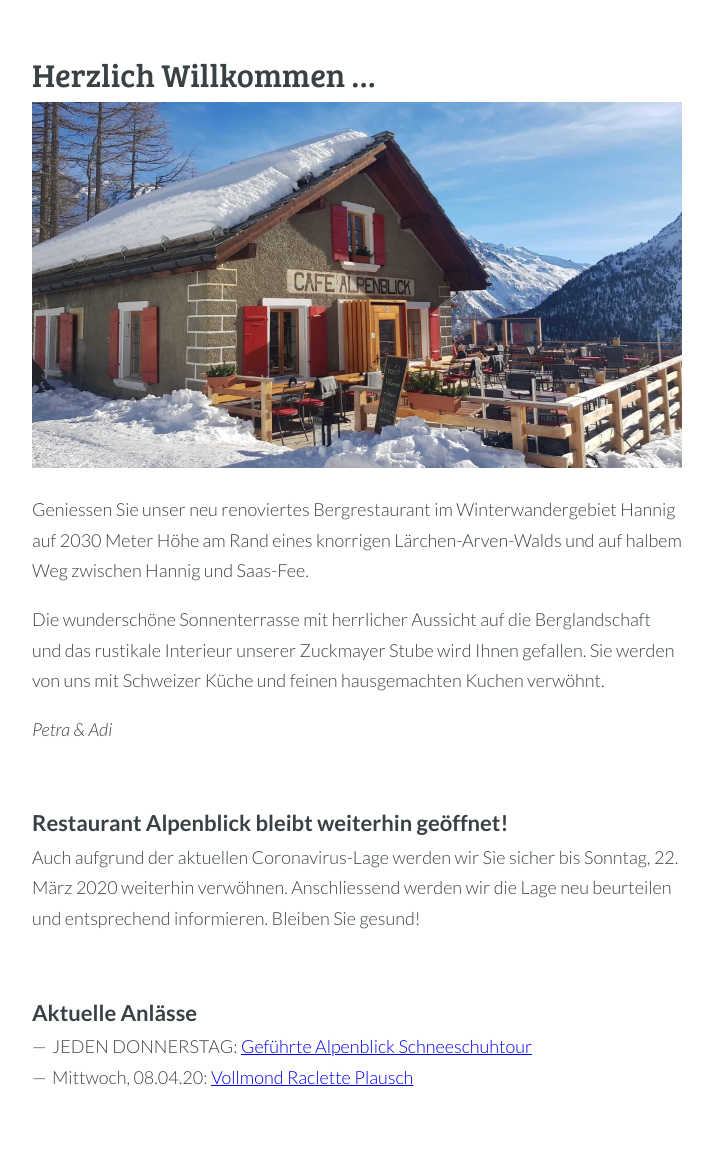
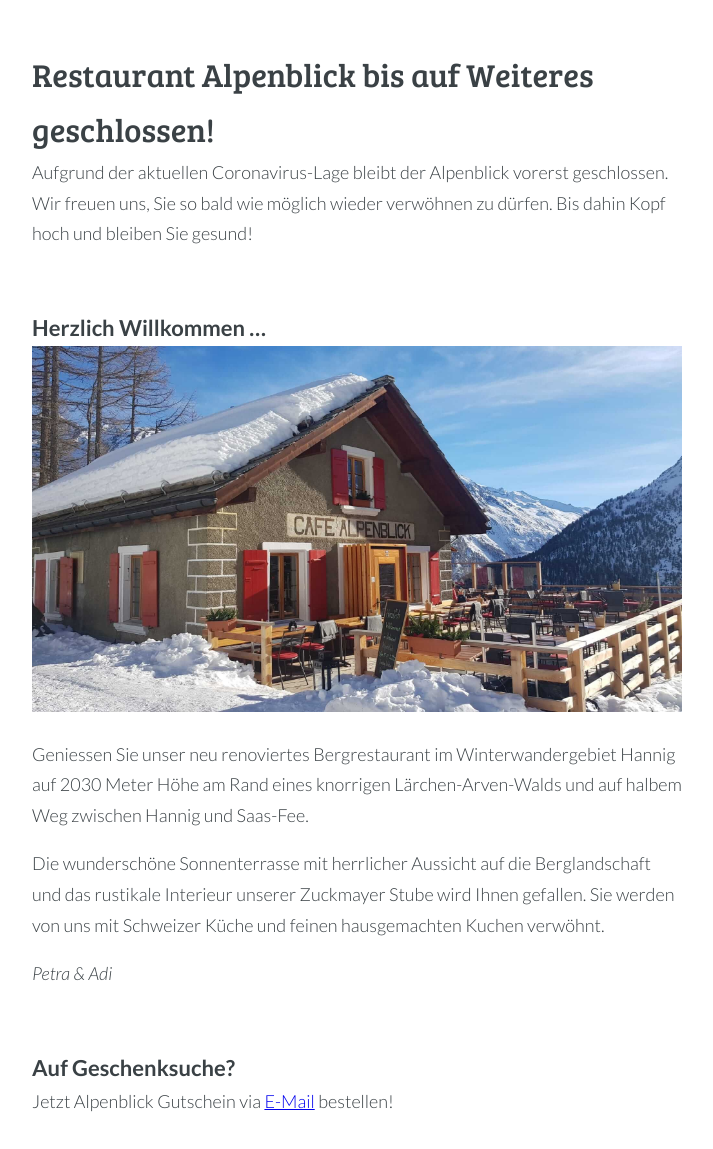
Before and after one commit to RetoZ/alpenblick-live, a plain HTML site: page index.html in a window 1280 px wide. Shown: the part 453-1602 px from the top of the page, without its empty margins (283-996 px from the left). Drawn offline with nearby package versions, Linux system fonts and the light colour scheme.

Commit message:
homepage update corona 2

```diff
--- a/index.html
+++ b/index.html
@@ -73,7 +73,13 @@
 
 <img src="images/Restaurant_Alpenblick_Saas_Fee_BLAU.png" alt="Restaurant Alpenblick Saas-Fee Logo" class="logo" />
 
-<h1 id="herzlich-willkommen">Herzlich Willkommen &hellip;</h1>
+<h1 id="restaurant-alpenblick-bis-auf-weiteres-geschlossen">Restaurant Alpenblick bis auf Weiteres geschlossen!</h1>
+
+<p>Aufgrund der aktuellen Coronavirus-Lage bleibt der Alpenblick vorerst geschlossen. Wir freuen uns, Sie so bald wie möglich wieder verwöhnen zu dürfen. Bis dahin Kopf hoch und bleiben Sie gesund!</p>
+
+<h2 id="herzlich-willkommen">Herzlich Willkommen &hellip;</h2>
+
+<!-- # Herzlich Willkommen ... -->
 
 <p><img src="images/Alpenblick_Ansicht_16.jpg" alt="Alpenblick" title="Alpenblick" /></p>
 
@@ -83,16 +89,10 @@
 
 <p><em>Petra &amp; Adi</em></p>
 
-<h2 id="restaurant-alpenblick-bleibt-weiterhin-geöffnet">Restaurant Alpenblick bleibt weiterhin geöffnet!</h2>
-
-<p>Auch aufgrund der aktuellen Coronavirus-Lage werden wir Sie sicher bis Sonntag, 22. März 2020 weiterhin verwöhnen. Anschliessend werden wir die Lage neu beurteilen und entsprechend informieren. Bleiben Sie gesund!</p>
-
-<h2 id="aktuelle-anlässe">Aktuelle Anlässe</h2>
-
-<ul>
-<li>JEDEN DONNERSTAG: <a href="images/Alpenblick_Flyer_Schneeschuhtour_A5_hoch_NEUTRAL_INFOS.jpg" target="_blank"> Geführte Alpenblick Schneeschuhtour</a></li>
-<li>Mittwoch, 08.04.20: <a href="images/Alpenblick_Flyer_Vollmond_Raclette_Plausch_A5_hoch_NEUTRAL_INFOS.jpg" target="_blank"> Vollmond Raclette Plausch</a></li>
-</ul>
+<!-- #
+## Aktuelle Anlässe
+* JEDEN DONNERSTAG: <a href="images/Alpenblick_Flyer_Schneeschuhtour_A5_hoch_NEUTRAL_INFOS.jpg" target="_blank"> Geführte Alpenblick Schneeschuhtour</a>
+* Mittwoch, 08.04.20: <a href="images/Alpenblick_Flyer_Vollmond_Raclette_Plausch_A5_hoch_NEUTRAL_INFOS.jpg" target="_blank"> Vollmond Raclette Plausch</a> -->
 
 <h2 id="auf-geschenksuche">Auf Geschenksuche?</h2>
 
```
